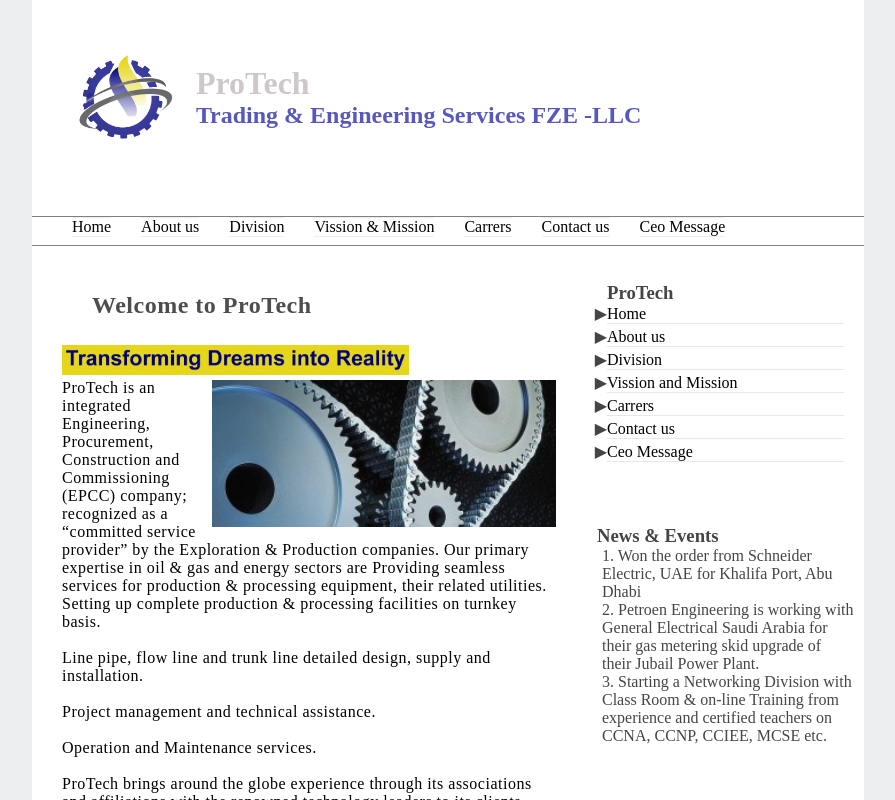
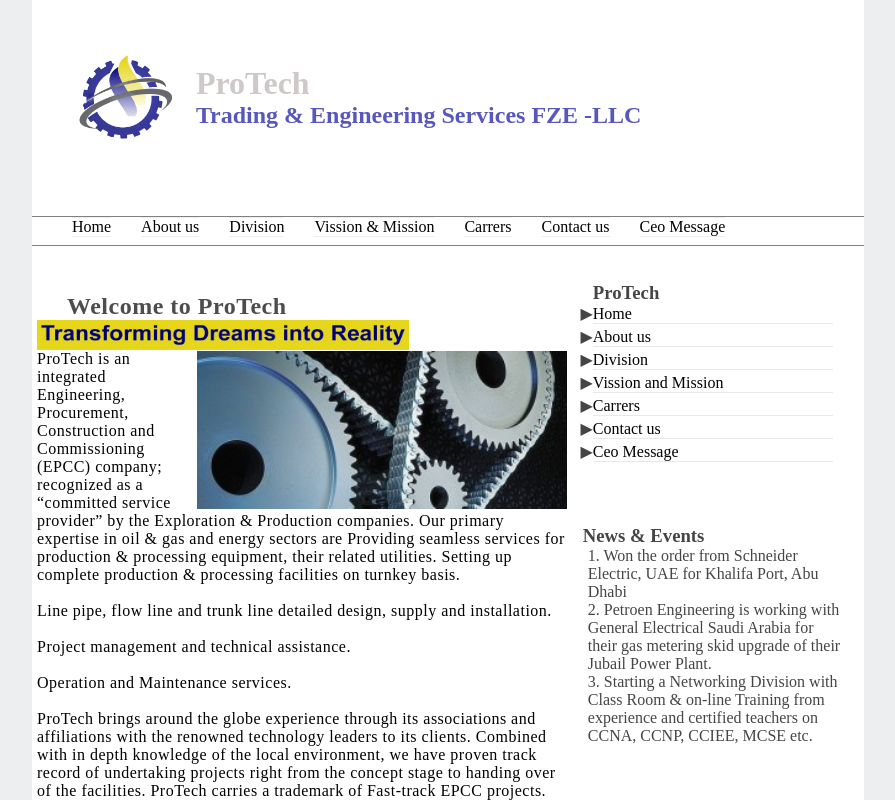
Before and after one commit to HussainBinInam/petro-en, a React (Create React App) app: page / in a window 1280 px wide. Shown: the top 800 px of the page, without its empty margins (192-1087 px from the left). Built offline with nearby package versions, Linux system fonts and the light colour scheme.

Commit message:
Added contact us page, moved the news and events and the side nav to the app.jsx

```diff
--- a/src/App.js
+++ b/src/App.js
@@ -19,6 +19,8 @@
     return (
       <div className= "main">
         <Header />
+        <div className='tail'>
+          <div className= "page">
             <Routes>
               <Route exact path='/' element = {<HomePage/>}/>
               <Route path = '/ABOUT-US'/>
@@ -28,9 +30,11 @@
               <Route path = '/CONTACT-US' element = {<ContactUs/>}/>
               <Route path = '/CEO-MESSAGE' element={<CeoMessage/>} />
             </Routes>
+          </div>
           <div className= 'sidebar'>
               <Snavbar/>
               <NewsNevents/>
+          </div>
         </div>
       </div>
 
--- a/src/App.scss
+++ b/src/App.scss
@@ -12,8 +12,12 @@
     margin: 0pt auto;
     position: relative;
     z-index: 1000;
-
+    .tail{
+        display: flex;
+        flex-direction: row;
+    }
     .page{
+        width:65%;
         display: flex;
         flex-direction: row;
     }
@@ -49,7 +53,8 @@
     display: flex;
     flex-direction: column;
     float: right;
-    width: 280px;
+    max-width: 25%;
+    min-width: 280px;
     padding: 10px 10px 30px 10px;
     -moz-border-radius-bottomleft: 5px;
     -moz-border-radius-bottomright: 5px;
--- a/src/pages/CeoMessage/CeoMessage.jsx
+++ b/src/pages/CeoMessage/CeoMessage.jsx
@@ -1,5 +1,5 @@
 import React from "react";
-import NewsNevents from "../../components/NewsNevents/newsNevent";
+
 import './CeoMessage.scss';
 
 
@@ -16,7 +16,7 @@
                 Petroen Engineering DMCC</p>
         </div>
 
-        <NewsNevents/>
+
     </div>
     )
 
--- a/src/pages/CeoMessage/CeoMessage.scss
+++ b/src/pages/CeoMessage/CeoMessage.scss
@@ -8,8 +8,8 @@
     margin-top: 50px;
   }
   div{
-    max-width: 45%;
+    max-width: 100%;
     padding: 30px 20px;
-    margin: 20px 30px;
+    margin: 20px 10px;
   }
 }
--- a/src/pages/homePage/Home.jsx
+++ b/src/pages/homePage/Home.jsx
@@ -2,17 +2,15 @@
 import "./home.scss";
 import slogan from '../../Assits/Slogan-rev1-1024x88.jpg'
 import PTP from '../../Assits/power-transmission-products-300x128.jpg'
-import NewsNevents from "../../components/NewsNevents/newsNevent";
-import Snavbar from "../../components/side navagation bar/S-nav-bar";
+
 const HomePage = ()=> {
 
    return ( <div className = 'homePage'>
         <div className= "intro">
             <h2 >Welcome to ProTech</h2>
-            <div className= "tail">
                 <img src= {slogan} alt = "Slogan"/>
                 <div className= "para">
-                    <img src={PTP} alt= "power transmission products"/>
+                <img src={PTP} alt= "power transmission products"/>
                     <p >ProTech is an integrated Engineering, Procurement, Construction and Commissioning (EPCC) company; recognized as a “committed service provider” by the Exploration & Production companies. Our primary expertise in oil & gas and energy sectors are Providing seamless services for production & processing equipment, their related utilities.
                         Setting up complete production & processing facilities on turnkey basis.<br/> <br/>
                         Line pipe, flow line and trunk line detailed design, supply and installation.<br/> <br/>
@@ -22,12 +20,9 @@
                         ProTech carries a trademark of Fast-track EPCC projects. We are recognized in the oil & gas industry, for meeting highest Quality & HSE standards and delivering world-class facilities on-time; these are our proofs of capabilities to meet the wide ranging challenges, faced by its clients.
                     </p>
                 </div>
-            </div>
+
         </div>
-        <div className= 'sidebar'>
-            <Snavbar/>
-            <NewsNevents/>
-        </div>
+
     </div>
     )
 }
--- a/src/pages/homePage/home.scss
+++ b/src/pages/homePage/home.scss
@@ -1,28 +1,30 @@
 .homePage{
     display: flex;
-    flex-direction: row;
+    flex-direction: column;
 }
 
 
 
 .intro {
-    width: 65%;
-    padding :20px;
+    width: 100%;
+    padding :5px;
     letter-spacing: 0.5px;
 
-    display: block;
+    display: flex;
+    flex-direction: column;
     margin: 10px 10px;
     h2 {
         margin : 0 30px;
         color: #4D4D4F;
     }
     img{
-        height: auto;
-        width: 70%
+        height: 30px;
+        width: 70%;
     }
-    .tail{
+
         margin: 26px  0 0;
         .para {
+            display: block;
             justify-content: space-between
             p {
 
@@ -41,4 +43,3 @@
 
         }
      }
-}
```
Lines whose indentation alone changed are shown as unchanged.
